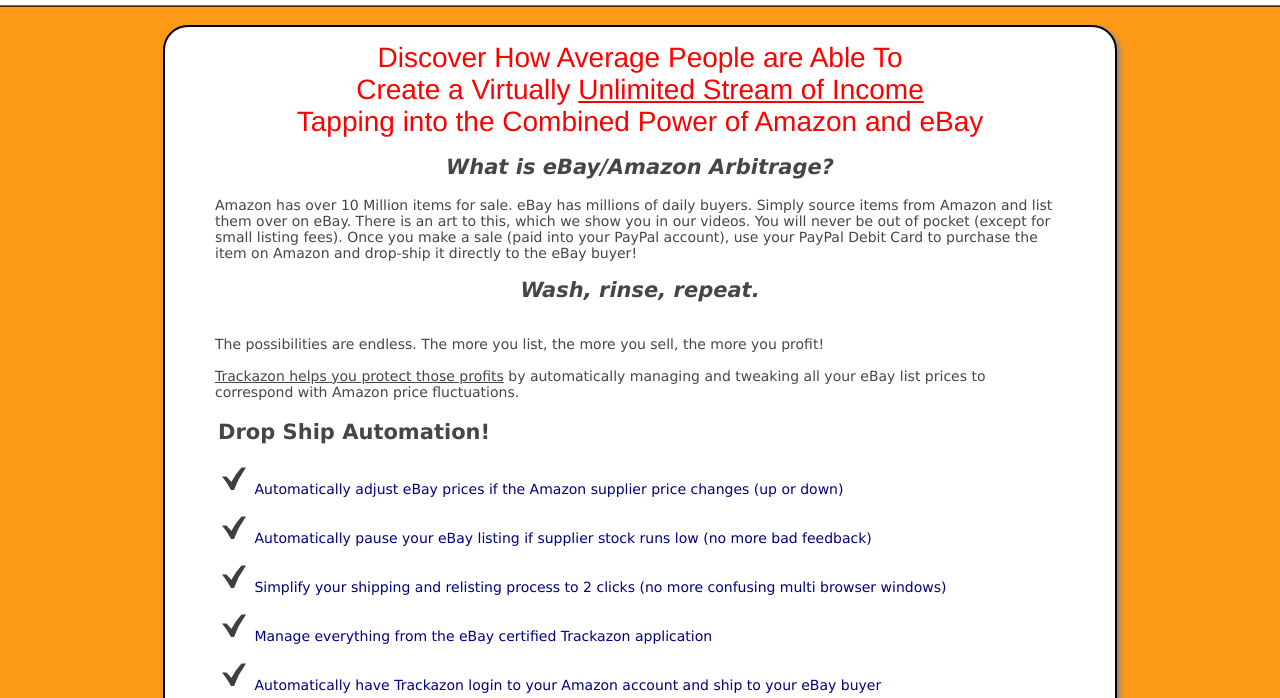
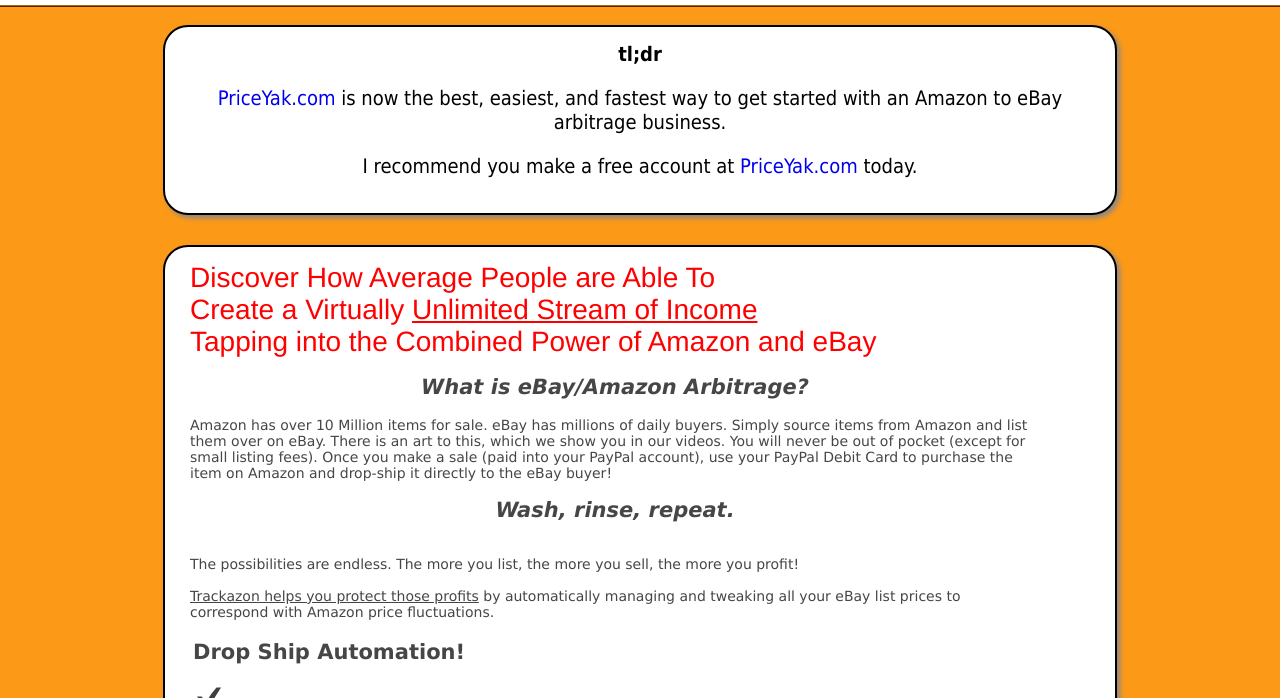
Before and after one commit to zincio/trackazon, a plain HTML site: page index.html in a window 1280 px wide. Shown: the part 99-797 px from the top of the page. Drawn offline with Linux system fonts and the light colour scheme.

Commit message:
switch to our GA and update copy

```diff
--- a/index.html
+++ b/index.html
@@ -12,9 +12,9 @@
   (function(i,s,o,g,r,a,m){i['GoogleAnalyticsObject']=r;i[r]=i[r]||function(){
   (i[r].q=i[r].q||[]).push(arguments)},i[r].l=1*new Date();a=s.createElement(o),
   m=s.getElementsByTagName(o)[0];a.async=1;a.src=g;m.parentNode.insertBefore(a,m)
-  })(window,document,'script','//www.google-analytics.com/analytics.js','ga');
+  })(window,document,'script','https://www.google-analytics.com/analytics.js','ga');
 
-  ga('create', 'UA-42348964-3', 'auto');
+  ga('create', 'UA-82827529-3', 'auto');
   ga('send', 'pageview');
 
 </script>
@@ -125,10 +125,16 @@ position:relative;
 		  </tr>
 		</table>
 
-	<div class="mainContent">
- 	<!-- BEGIN CONTENT -->
-<center>
 
+<div class="mainContent" style="font-size:20px; text-align:center">
+<b>tl;dr</b><br>
+<p><a target="_blank" href="https://PriceYak.com">PriceYak.com</a> is now the best, easiest, and fastest way to get started with an Amazon to eBay arbitrage business.</p>
+<p>
+I recommend you make a free account at <a target="_blank" href="https://PriceYak.com">PriceYak.com</a> today.</p>
+</div>
+
+<div style="height:30px"></div>
+<div class="mainContent">
 <div style="font-size:28px;font-family:Helvetica Neue,Arial;color:red;width:850px;">Discover How Average People are Able To
 	<br>Create a Virtually <u>Unlimited Stream of Income</u><br>
 	Tapping into the Combined Power of Amazon and eBay</div>
@@ -363,14 +369,14 @@ A couple of really cool things about their web site is:
 <P>
 So rather than inventing the wheel, we decided to direct eBay entrepreneurs their way. Although that company is very selective about taking on new customers, they agreed to let us refer our existing customers to them.  They set up your account manually and they review new customers on a first-come-first-served basis.  By using the form below they promised us they would give you <b>Priority Account Access</b>
 <P>
-If you wish to have all of the features and benefits of Trackazon ... and MORE... then simply <NOBR><a href="https://doug4.typeform.com/to/HE5PrP" target="_blank"><b>FILL OUT THIS APPLICATION FORM</b></a></NOBR> and they will be in touch with you and help you set up your own eBay / Amazon arbitrage account with them.	We can promise you, you will not be disappointed!
+If you wish to have all of the features and benefits of Trackazon ... and MORE... then simply <NOBR><a href="https://priceyak.com" target="_blank"><b>CLICK CREATE ACCOUNT HERE</b></a></NOBR> and they will be in touch with you and help you set up your own eBay / Amazon arbitrage account with them.	We can promise you, you will not be disappointed!
 <P>
 Happy arbitraging!
 <P>
 </h2>
 
 <center>
-<a href="https://doug4.typeform.com/to/HE5PrP" target="_blank"><img src="images/get_started.png" alt="Get Started Now" title="Get Started Now"" width="400px" height="79px" valign="middle" align="absmiddle" hspace="5px"></a>
+<a href="https://priceyak.com" target="_blank"><img src="images/get_started.png" alt="Get Started Now" title="Get Started Now"" width="400px" height="79px" valign="middle" align="absmiddle" hspace="5px"></a>
 </center>
 
 </div>
@@ -381,7 +387,7 @@ Happy arbitraging!
 	<!-- END CONTENT -->
 	</div>
 	<P>
-	<span class="smallOutsideText">&copy; 2015 by Cash Cow Enterprises, LLC</span>
+	<span class="smallOutsideText">&copy; 2016 by Cash Cow Enterprises, LLC</span>
 </CENTER>
 <BR><BR><BR>
 </body>
```
